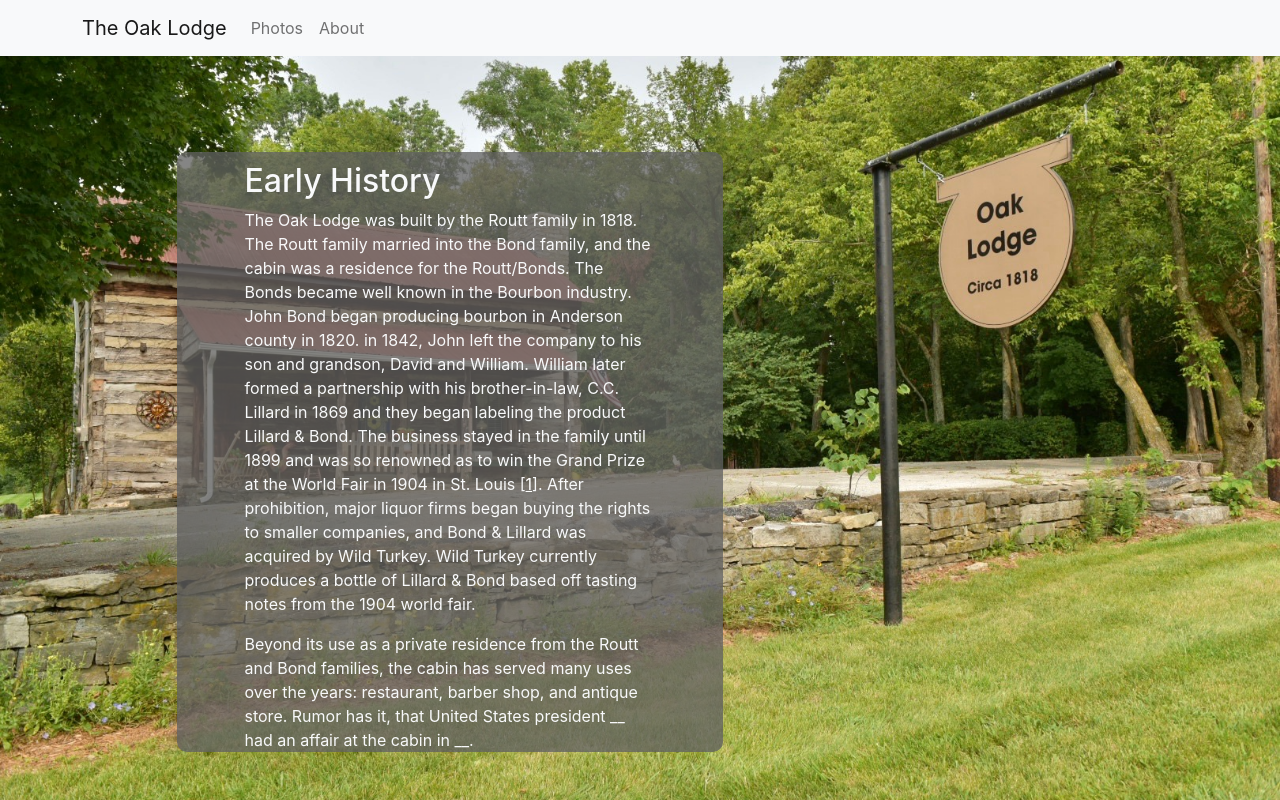
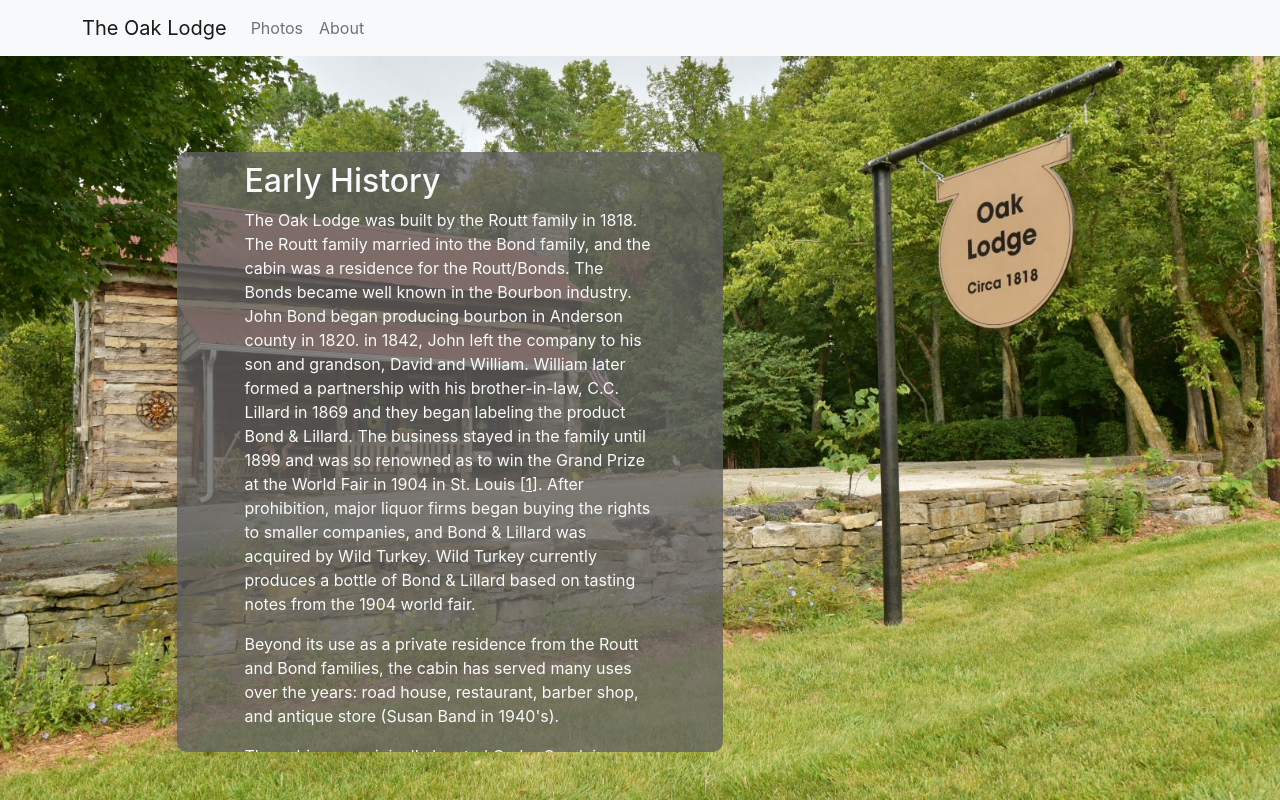
Before and after one commit to robbiegay/oak-lodge, a React (Create React App) app: page /about in a window 1280 px wide. Built offline with nearby package versions, Linux system fonts and the light colour scheme.

Commit message:
About page, changed july 31

```diff
--- a/src/About.js
+++ b/src/About.js
@@ -22,15 +22,15 @@ export default function About() {
                                 </h2>
 
                                 <p>
-                                    The Oak Lodge was built by the Routt family in 1818. The Routt family married into the Bond family, and the cabin was a residence for the Routt/Bonds. The Bonds became well known in the Bourbon industry. John Bond began producing bourbon in Anderson county in 1820. in 1842, John left the company to his son and grandson, David and William. William later formed a partnership with his brother-in-law, C.C. Lillard in 1869 and they began labeling the product Lillard & Bond. The business stayed in the family until 1899 and was so renowned as to win the Grand Prize at the World Fair in 1904 in St. Louis [<a href="https://www.qualityliquorstore.com/bond-lillard-bourbon-whiskey/" title="Bond & Lillard Bourbon 375ml">1</a>]. After prohibition, major liquor firms began buying the rights to smaller companies, and Bond & Lillard was acquired by Wild Turkey. Wild Turkey currently produces a bottle of Lillard & Bond based off tasting notes from the 1904 world fair.
+                                    The Oak Lodge was built by the Routt family in 1818. The Routt family married into the Bond family, and the cabin was a residence for the Routt/Bonds. The Bonds became well known in the Bourbon industry. John Bond began producing bourbon in Anderson county in 1820. in 1842, John left the company to his son and grandson, David and William. William later formed a partnership with his brother-in-law, C.C. Lillard in 1869 and they began labeling the product Bond & Lillard. The business stayed in the family until 1899 and was so renowned as to win the Grand Prize at the World Fair in 1904 in St. Louis [<a href="https://www.qualityliquorstore.com/bond-lillard-bourbon-whiskey/" title="Bond & Lillard Bourbon 375ml">1</a>]. After prohibition, major liquor firms began buying the rights to smaller companies, and Bond & Lillard was acquired by Wild Turkey. Wild Turkey currently produces a bottle of Bond & Lillard based on tasting notes from the 1904 world fair.
                                 </p>
 
                                 <p>
-                                    Beyond its use as a private residence from the Routt and Bond families, the cabin has served many uses over the years: restaurant, barber shop, and antique store. Rumor has it, that United States president __ had an affair at the cabin in __.
+                                    Beyond its use as a private residence from the Routt and Bond families, the cabin has served many uses over the years: road house, restaurant, barber shop, and antique store (Susan Band in 1940's).
                                 </p>
 
                                 <p>
-                                    The cabin was originally located about __ feet n/s/e/w and was moved to its present location in 1934.
+                                    The cabin was originally located Cedar Creek in Anderson county and was moved to its present location in 1934.
                                 </p>
 
                                 <h2>
@@ -44,7 +44,13 @@ export default function About() {
                                     Renovation included: adding a bathroom and two porch (one covered, one uncovered, to the back of the cabin; flipping the orientation of the stairs to provide better flow to the loft; chinking and repairing exterior damage that occurred during the cabin’s vacancy. One thing that did not need much work was the 200 year old white oak logs — they were still in pristine condition.
                                 </p>
 
-                                <p>Website built by <a href="https://www.robbiegay.art/" title="Robbie Gay's Website">Robbie Gay</a></p>
+                                <p>
+                                    Website built by <a href="https://www.robbiegay.art/" title="Robbie Gay's Website">Robbie Gay</a>
+                                </p>
+
+                                <p>
+                                    Many photos contributed by <a href="https://lawrenceburgky.org/listing/troy-young/" title="Troy L. Young Government Directory">Troy L. Young</a>
+                                </p>
                             </TextBox>
                         </Col>
                         <Col xs={5} />
```
